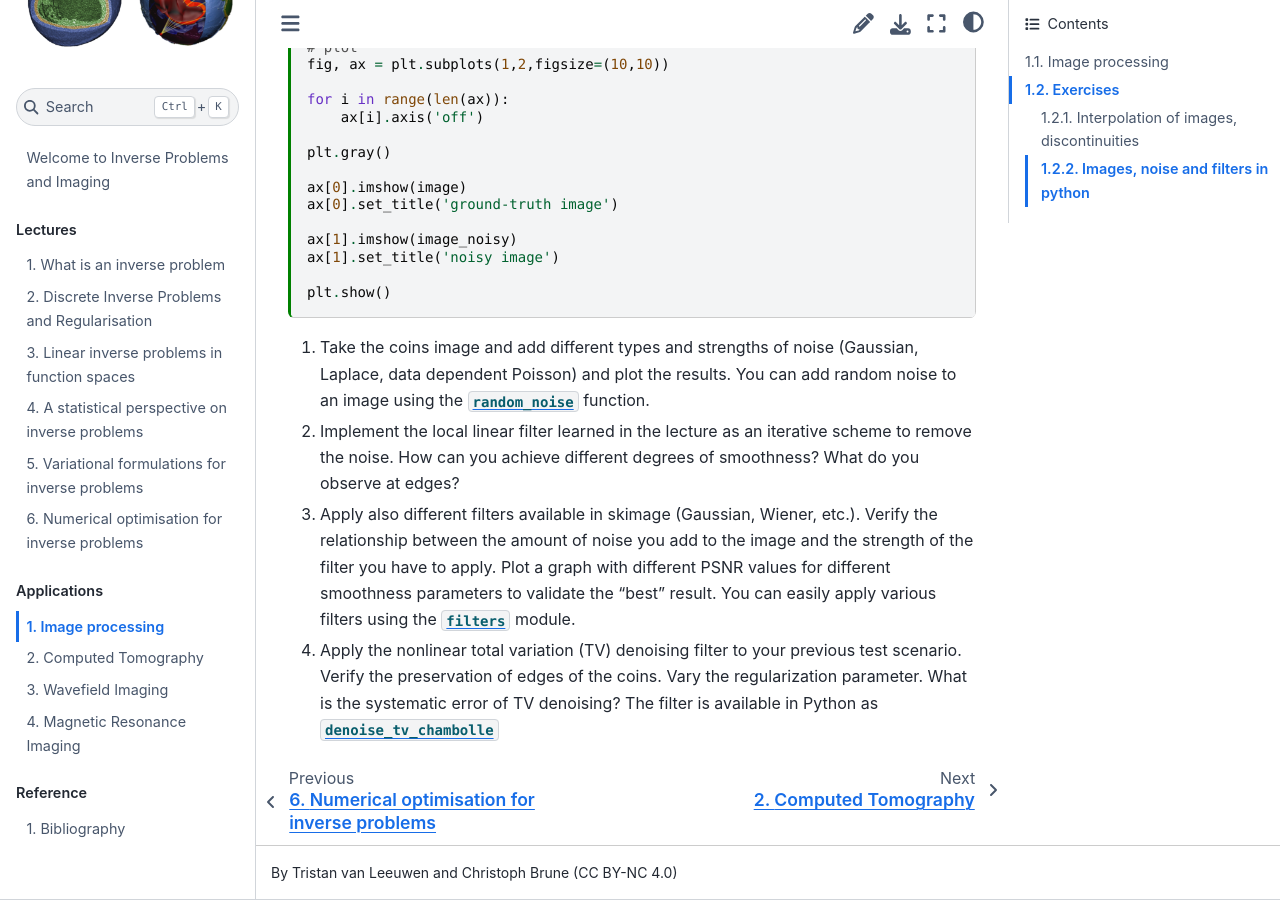
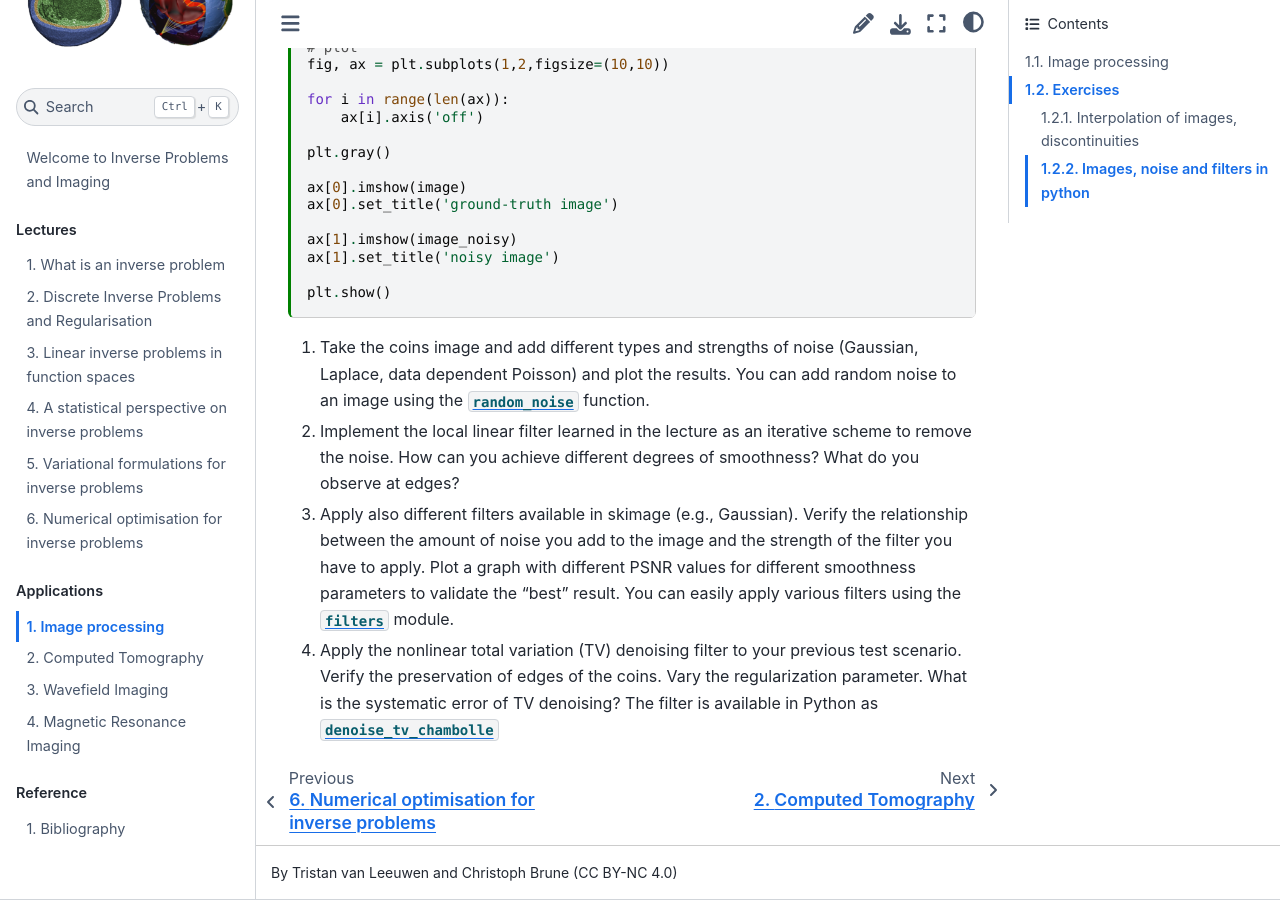
Before and after one commit to TristanvanLeeuwen/IP_and_Im_Lectures, a Jupyter Book: the page built from image_processing.md, in a window 1280 px wide and 900 px high, scrolled down 15363 px. Built offline with Jupyter Book 1.0.4 settings and Sphinx 7.4.7 and the Sphinx Book theme 1.1.4, drawn with Linux system fonts in a browser that asks for light colours.

Commit message:
Update image_processing.md

```diff
--- a/image_processing.md
+++ b/image_processing.md
@@ -562,6 +562,6 @@ plt.show()
 
 2. Implement the local linear filter learned in the lecture as an iterative scheme to remove the noise. How can you achieve different degrees of smoothness? What do you observe at edges?
 
-3. Apply also different filters available in skimage (Gaussian, Wiener, etc.). Verify the relationship between the amount of noise you add to the image and the strength of the filter you have to apply. Plot a graph with different PSNR values for different smoothness parameters to validate the "best" result. You can easily apply various filters using the [`filters`](https://scikit-image.org/docs/dev/api/skimage.filters.html?highlight=filter#module-skimage.filters) module.
+3. Apply also different filters available in skimage (e.g., Gaussian). Verify the relationship between the amount of noise you add to the image and the strength of the filter you have to apply. Plot a graph with different PSNR values for different smoothness parameters to validate the "best" result. You can easily apply various filters using the [`filters`](https://scikit-image.org/docs/dev/api/skimage.filters.html?highlight=filter#module-skimage.filters) module.
 
 4. Apply the nonlinear total variation (TV) denoising filter to your previous test scenario. Verify the preservation of edges of the coins. Vary the regularization parameter. What is the systematic error of TV denoising? The filter is available in Python as [`denoise_tv_chambolle`](https://scikit-image.org/docs/dev/api/skimage.restoration.html#skimage.restoration.denoise_tv_chambolle)
```
